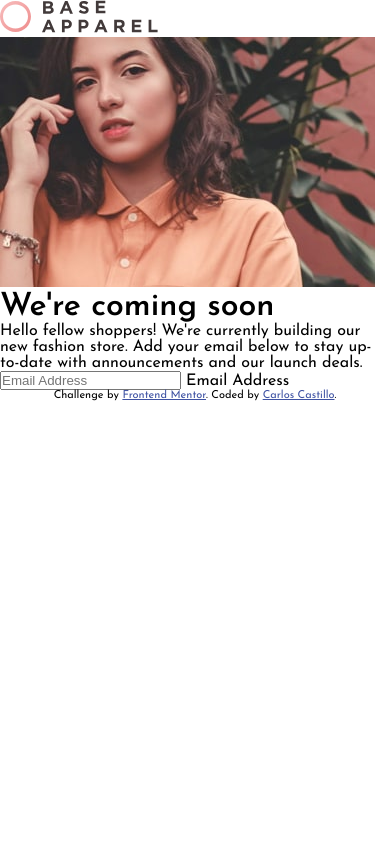
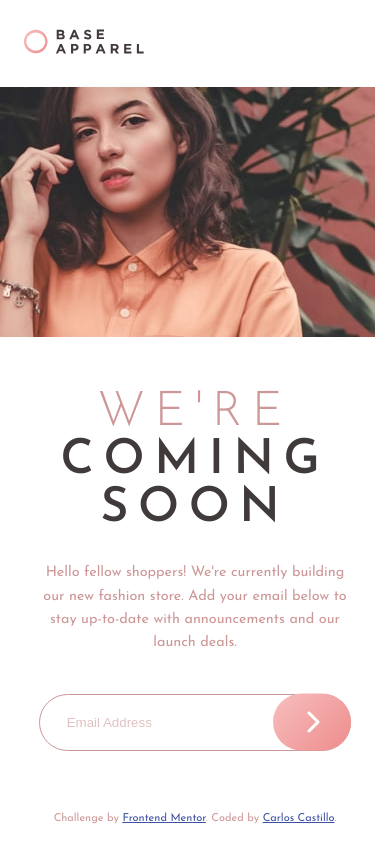
Before and after one commit to CharlieCastleWeb/Front-End-Mentor---Base-Apparel-coming-soon-page, a plain HTML site: page index.html in a window 390 px wide. Drawn offline with Linux system fonts and the light colour scheme.

Commit message:
Mobile design completed

```diff
--- a/index.html
+++ b/index.html
@@ -10,6 +10,8 @@
   <link rel="preconnect" href="https://fonts.gstatic.com" crossorigin>
   <link href="https://fonts.googleapis.com/css2?family=Josefin+Sans:wght@300;400;600&display=swap" rel="stylesheet">
 
+  <script src="https://kit.fontawesome.com/adc6e39057.js" crossorigin="anonymous"></script>
+
   <link rel="stylesheet" href="styles.css">
 
   <title>Frontend Mentor | Base Apparel coming soon page</title>
@@ -17,21 +19,22 @@
 </head>
 <body>
 
-  <img src="./images/logo.svg" alt="Company Logo">
+  <main>
+    <img src="./images/logo.svg" alt="Company Logo" class="logo">
 
-  <img src="./images/hero-mobile.jpg" alt="">
+    <img src="./images/hero-mobile.jpg" alt="">
 
-  <h1><span>We're</span>  coming soon</h1>
+    <h1><span class="special-text">We're</span>  coming soon</h1>
 
-  <p>Hello fellow shoppers! We're currently building our new fashion store.
-    Add your email below to stay up-to-date with announcements and our launch deals.</p>
+    <p>Hello fellow shoppers! We're currently building our new fashion store.
+      Add your email below to stay up-to-date with announcements and our launch deals.</p>
 
-  <input type="email" placeholder="Email Address">
+    <div class="email-form">
+      <input type="email" placeholder="Email Address">
+      <button class="submit-email"><i class="fa fa-chevron-right"></i></button>
+    </div>
 
-
-
-  Email Address
-
+  </main>
   <footer>
     <p class="attribution">
       Challenge by <a href="https://www.frontendmentor.io?ref=challenge" target="_blank">Frontend Mentor</a>.
--- a/styles.css
+++ b/styles.css
@@ -19,6 +19,41 @@
 
 body {
     font-family: 'Josefin Sans', sans-serif;
+    font-size: 16px;
+}
+
+h1 {
+    font-size: 3rem;
+    text-align: center;
+    letter-spacing: 0.2em;
+    text-transform: uppercase;
+    color: var(--dark-grayish-red);
+}
+
+.special-text,
+p {
+    color: var(--desaturated-red);
+}
+
+.special-text {
+    font-weight: 300;
+}
+
+p {
+    text-align: center;
+    line-height: 1.6em;
+    font-size: 0.9rem;
+}
+
+::placeholder {
+    color: var(--desaturated-red);
+    opacity: 0.6;
+}
+
+.submit-email {
+    color: white;
+    font-size: 1.5rem;
+    font-weight: 300;
 }
 
 .attribution {
@@ -32,4 +67,68 @@ body {
 
 /* LAYOUT */
 
+body {
+    display: flex;
+    flex-direction: column;
+    justify-content: flex-end;
+    height: 100vh;
+}
+
+.logo {
+    margin-top: 1.8em;
+    margin-left: 1.5em;
+    margin-bottom: 1.8em;
+    width: 120px;
+}
+
+h1 {
+    text-align: center;
+    margin-top: 1em;
+}
+
+p,
+.email-form {
+    width: 80%;
+    margin: 0 auto;
+}
+
+p {
+    margin-top: 2em;
+}
+
+.email-form {
+    position: relative;
+}
+
+input {
+    display: block;
+    margin-top: 3em;
+    border: 1px solid var(--desaturated-red);
+    padding: 1.5em 2em;
+    border-radius: 50px;
+    width: 100%;
+}
+
+input:focus {
+    outline: none;
+}
+
+.submit-email {
+    display: inline;
+    position: absolute;
+    top: 50%;
+    right: 0;
+    transform: translateY(-50%);
+    height: 100%;
+    border-radius: 50px;
+    width: 25%;
+    border: none;
+    background: linear-gradient(135deg, hsl(0, 80%, 86%), hsl(0, 74%, 74%));
+}
+
+footer {
+    margin-top: auto;
+    margin-bottom: 1em;
+}
+
 /* MEDIA QUERIES */
```
